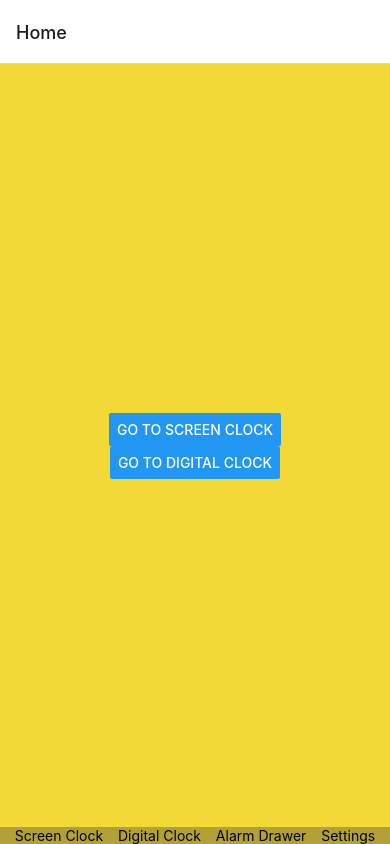
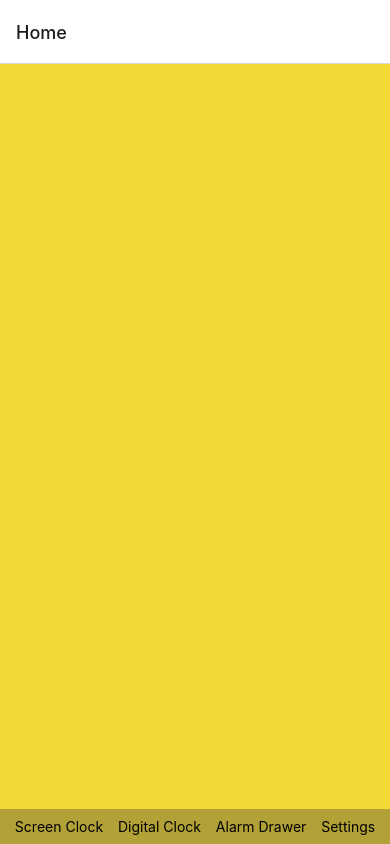
Before and after one commit to ramizackaryshamir/Alarmist_app-pre-new-arch, a React Native app: screen /Home in a window 390 px wide. Built offline with nearby package versions, Linux system fonts and the light colour scheme.

Commit message:
fix Menu height

```diff
--- a/App.js
+++ b/App.js
@@ -10,7 +10,7 @@ const Stack = createNativeStackNavigator();
 const App = () => {
   return (
     <NavigationContainer>
-      <Stack.Navigator initialROuteName="Home">
+      <Stack.Navigator initialRouteName="Home">
         <Stack.Screen name="Home" component={HomeScreen} />
         <Stack.Screen name="Digital Clock" component={DigitalClockScreen} />
         <Stack.Screen name="Screen Clock" component={ScreenClockScreen} />
--- a/src/components/Menu.jsx
+++ b/src/components/Menu.jsx
@@ -1,30 +1,20 @@
-import React, {
-  useId,
-  useCallback,
-  useMemo,
-  useRef,
-  useEffect,
-  useState,
-  useContext,
-} from 'react';
+import React from 'react';
 import {View, Text, Pressable} from 'react-native';
 import {useStyles} from './useTyles';
 
 const Menu = ({navigation}) => {
   const styles = useStyles();
   return (
-    <>
     <View style={styles.menuContainer}>
-        {/*/ Navigation in progress/*/}
       <Pressable onPress={() => navigation.navigate('Screen Clock')}>
         <Text>Screen Clock</Text>
       </Pressable>
-        {/*/06-22-2024/*/}
+      <Pressable onPress={() => navigation.navigate('Digital Clock')}>
         <Text>Digital Clock</Text>
+      </Pressable>
       <Text>Alarm Drawer</Text>
       <Text>Settings</Text>
     </View>
-    </>
   );
 };
 
--- a/src/components/useTyles.js
+++ b/src/components/useTyles.js
@@ -5,6 +5,8 @@ export const useStyles = () => {
     menuContainer: {
       flexDirection: 'row',
       justifyContent: 'space-evenly',
+      alignItems: 'center',
+      height: 35,
       backgroundColor: '#B2A137',
     },
   });
--- a/src/screens/HomeScreen.jsx
+++ b/src/screens/HomeScreen.jsx
@@ -8,17 +8,8 @@ const HomeScreen = ({navigation}) => {
   return (
     <>
       <SafeAreaView style={styles.safeAreaView}>
-        <View style={styles.homeScreenContainer}>
-          <Button
-            onPress={() => navigation.navigate('Screen Clock')}
-            title="Go to Screen Clock"
-          />
-          <Button
-            onPress={() => navigation.navigate('Digital Clock')}
-            title="Go to Digital Clock"
-          />
-        </View>
-        <Menu />
+        <View style={styles.homeScreenContainer} />
+        <Menu navigation={navigation} />
       </SafeAreaView>
     </>
   );
```
Lines whose indentation alone changed are shown as unchanged.
